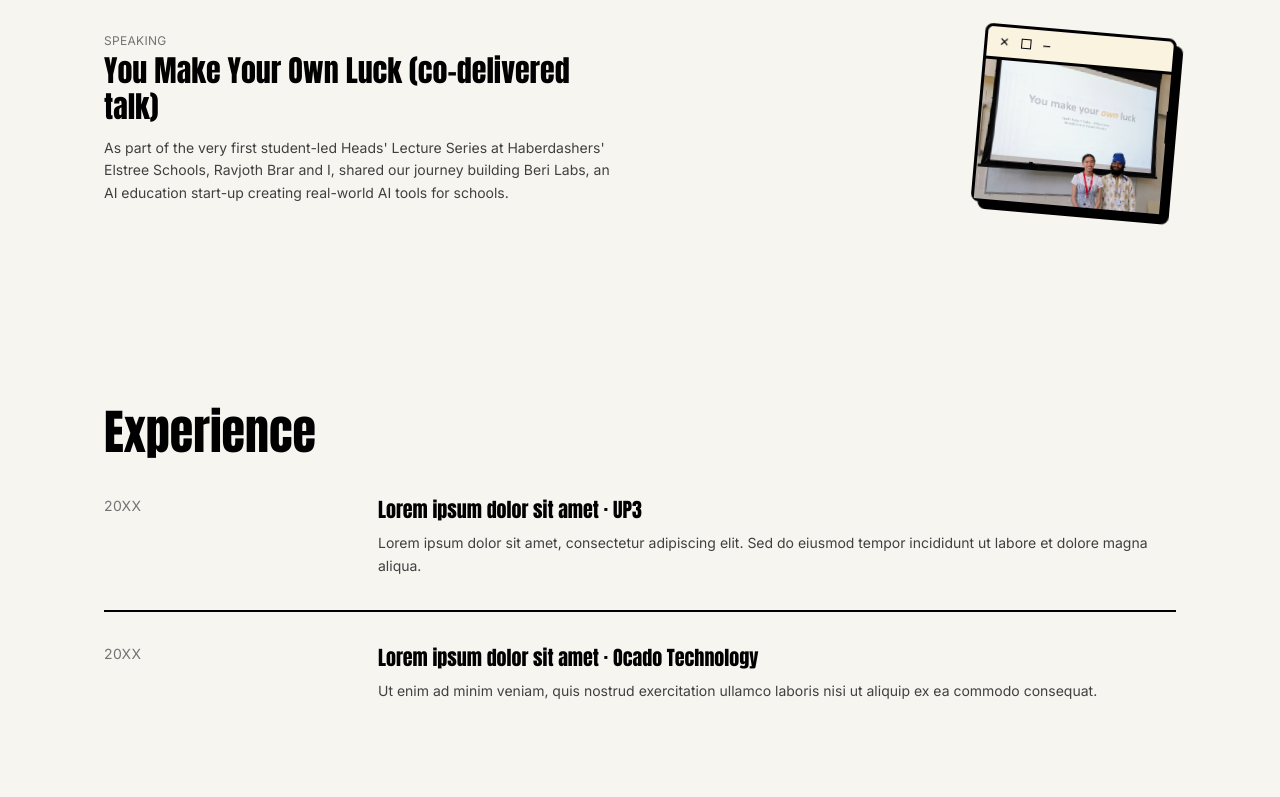
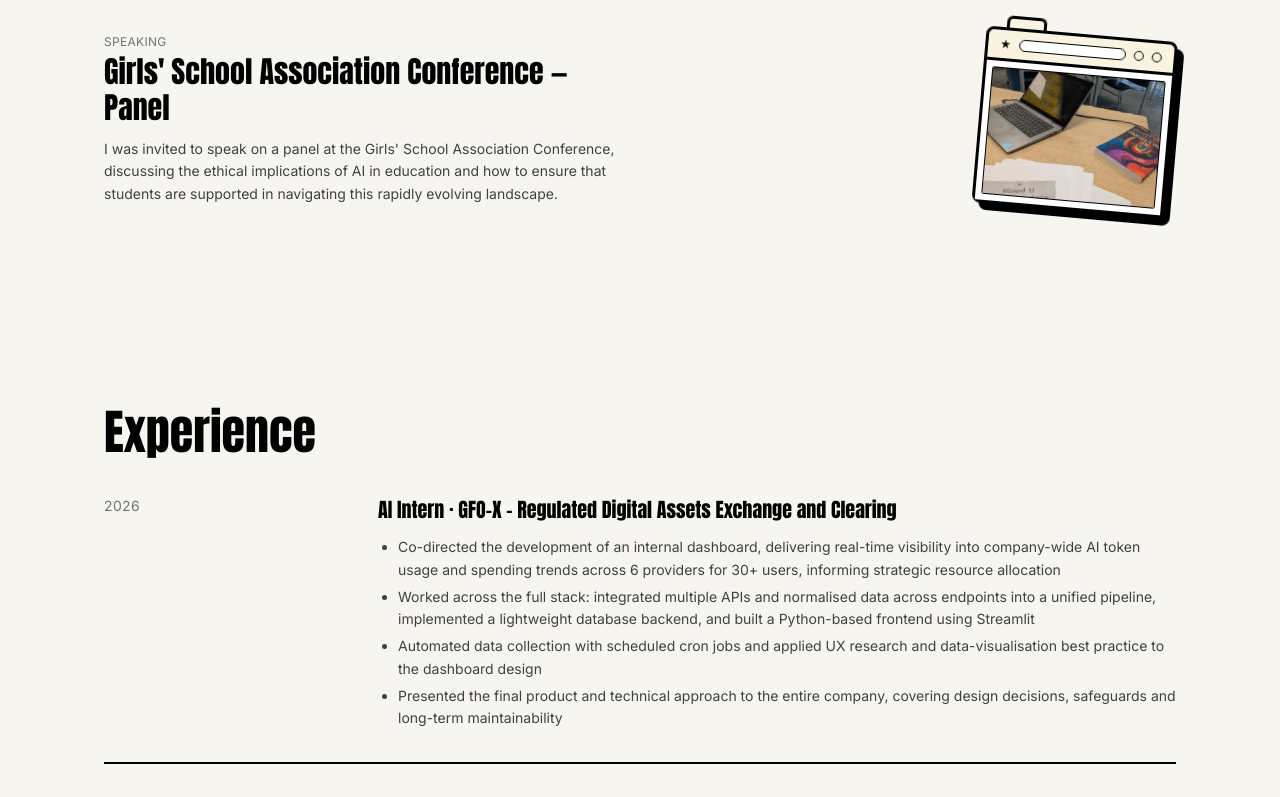
Before and after one commit to EnoraHauduc/portfolio-website, a Next.js app: page / in a window 1280 px wide. Shown: the part 4180-4977 px from the top of the page. Built offline with nearby package versions, Linux system fonts and the light colour scheme; no server answers.

Commit message:
Reorder speaking, Bequant + GFO-X descriptions

```diff
--- a/components/ExperienceSection.tsx
+++ b/components/ExperienceSection.tsx
@@ -3,25 +3,33 @@ type ExperienceEntry = {
   dates: string;
   role: string;
   org: string;
-  description: string;
+  description?: string;
+  highlights?: string[];
 };
 
 const EXPERIENCE: ExperienceEntry[] = [
   {
-    id: "up3",
-    dates: "20XX",
-    role: "Lorem ipsum dolor sit amet",
-    org: "UP3",
-    description:
-      "Lorem ipsum dolor sit amet, consectetur adipiscing elit. Sed do eiusmod tempor incididunt ut labore et dolore magna aliqua.",
+    id: "GFO-X",
+    dates: "2026",
+    role: "AI Intern",
+    org: "GFO-X - Regulated Digital Assets Exchange and Clearing",
+    highlights: [
+      "Co-directed the development of an internal dashboard, delivering real-time visibility into company-wide AI token usage and spending trends across 6 providers for 30+ users, informing strategic resource allocation",
+      "Worked across the full stack: integrated multiple APIs and normalised data across endpoints into a unified pipeline, implemented a lightweight database backend, and built a Python-based frontend using Streamlit",
+      "Automated data collection with scheduled cron jobs and applied UX research and data-visualisation best practice to the dashboard design",
+      "Presented the final product and technical approach to the entire company, covering design decisions, safeguards and long-term maintainability",
+    ],
   },
   {
-    id: "ocado-technology",
-    dates: "20XX",
-    role: "Lorem ipsum dolor sit amet",
-    org: "Ocado Technology",
-    description:
-      "Ut enim ad minim veniam, quis nostrud exercitation ullamco laboris nisi ut aliquip ex ea commodo consequat.",
+    id: "Bequant",
+    dates: "2026",
+    role: "AI Intern",
+    org: "Bequant – Crypto Assets Investment and Payment Services",
+    highlights: [
+      "Led the design and integration of an internal dashboard, consolidating client messages from multiple chats into a single interface, enhancing leadership's real-time visibility into open queries and identifying recurring pain points",
+      "Streamlined data operations by engineering robust MCP integrations and architecting a relational Notion schema, automating data collection and normalisation to significantly enhance data quality and accessibility",
+      "Developed self-correcting logic using derived formula fields to prevent tracked indicators drifting out of sync with underlying data",
+    ],
   },
 ];
 
@@ -42,7 +50,16 @@ export default function ExperienceSection() {
               <h3 className="font-display text-xl">
                 {entry.role} · {entry.org}
               </h3>
-              <p className="mt-2 text-sm leading-relaxed text-neutral-700">{entry.description}</p>
+              {entry.description && (
+                <p className="mt-2 text-sm leading-relaxed text-neutral-700">{entry.description}</p>
+              )}
+              {entry.highlights && entry.highlights.length > 0 && (
+                <ul className="mt-3 list-disc space-y-1 pl-5 text-sm leading-relaxed text-neutral-700">
+                  {entry.highlights.map((highlight) => (
+                    <li key={highlight}>{highlight}</li>
+                  ))}
+                </ul>
+              )}
             </div>
           </div>
         ))}
--- a/lib/speaking.ts
+++ b/lib/speaking.ts
@@ -74,35 +74,6 @@ export const SPEAKING: SpeakingEntry[] = [
     ],
   },
   {
-    slug: "gsa-conference-panel",
-    title: "Girls' School Association Conference — Panel",
-    venue: "Girls' School Association Conference",
-    year: "2026",
-    description:
-      "I was invited to speak on a panel at the Girls' School Association Conference, discussing the ethical implications of AI in education and how to ensure that students are supported in navigating this rapidly evolving landscape.",
-    border: "browserTab",
-    image: {
-      src: "/speaking/GSA-conference-desk.jpg",
-      alt: "Laptop displaying the 'Notice, Mitigate, Educate' slide, alongside printed title slides and the book Biases in Education, set up ahead of the panel",
-    },
-    images: [
-      {
-        src: "/speaking/GSA-conference-desk.jpg",
-        alt: "Laptop displaying the 'Notice, Mitigate, Educate' slide, alongside printed title slides and the book Biases in Education, set up ahead of the panel",
-      },
-      {
-        src: "/speaking/GSA-conference-biased-outcomes-and-why-they-matter.jpeg",
-        alt: "Title slide reading 'Biased AI outcomes and why they matter'",
-      },
-    ],
-    body: [
-      "I was invited to speak on a panel at the Girls' School Association Conference, discussing the ethical implications of AI in education and how to ensure that students are supported in navigating this rapidly evolving landscape.",
-      "The conference brought together educators across the UK to address the complex mental health and wellbeing challenges facing young people today. With this year's theme covering digital strategies in schools, our panel explored how we can engage critically with the digital tools we're using in the classroom.",
-      "Our panel, 'Biased AI Outcomes and Why They Matter,' explored effective usage of generative AI in schools, with particular focus on the biases that can occur. We explored how AI acts like a mirror to the biases in the world, and when we use it superficially, we risk overlooking its limitations.",
-      "We concluded that AI must instead be used thoughtfully through three key strategies: Notice, Mitigate, and Educate."
-    ],
-  },
-  {
     slug: "you-make-your-own-luck",
     title: "You Make Your Own Luck (co-delivered talk)",
     venue: "Haberdashers' Girls' School",
@@ -140,6 +111,35 @@ export const SPEAKING: SpeakingEntry[] = [
       "6. Fail Fast, Learn Faster - Rejection is normal. The people who cultivate luck don't have higher success rates; they just try more. Yes, they face more rejections. But they also succeed more. And crucially, they learn from what went wrong.",
     ],
   },
+  {
+    slug: "gsa-conference-panel",
+    title: "Girls' School Association Conference — Panel",
+    venue: "Girls' School Association Conference",
+    year: "2026",
+    description:
+      "I was invited to speak on a panel at the Girls' School Association Conference, discussing the ethical implications of AI in education and how to ensure that students are supported in navigating this rapidly evolving landscape.",
+    border: "browserTab",
+    image: {
+      src: "/speaking/GSA-conference-desk.jpg",
+      alt: "Laptop displaying the 'Notice, Mitigate, Educate' slide, alongside printed title slides and the book Biases in Education, set up ahead of the panel",
+    },
+    images: [
+      {
+        src: "/speaking/GSA-conference-desk.jpg",
+        alt: "Laptop displaying the 'Notice, Mitigate, Educate' slide, alongside printed title slides and the book Biases in Education, set up ahead of the panel",
+      },
+      {
+        src: "/speaking/GSA-conference-biased-outcomes-and-why-they-matter.jpeg",
+        alt: "Title slide reading 'Biased AI outcomes and why they matter'",
+      },
+    ],
+    body: [
+      "I was invited to speak on a panel at the Girls' School Association Conference, discussing the ethical implications of AI in education and how to ensure that students are supported in navigating this rapidly evolving landscape.",
+      "The conference brought together educators across the UK to address the complex mental health and wellbeing challenges facing young people today. With this year's theme covering digital strategies in schools, our panel explored how we can engage critically with the digital tools we're using in the classroom.",
+      "Our panel, 'Biased AI Outcomes and Why They Matter,' explored effective usage of generative AI in schools, with particular focus on the biases that can occur. We explored how AI acts like a mirror to the biases in the world, and when we use it superficially, we risk overlooking its limitations.",
+      "We concluded that AI must instead be used thoughtfully through three key strategies: Notice, Mitigate, and Educate."
+    ],
+  },
 ];
 
 export function getSpeakingBySlug(slug: string): SpeakingEntry | undefined {
```
